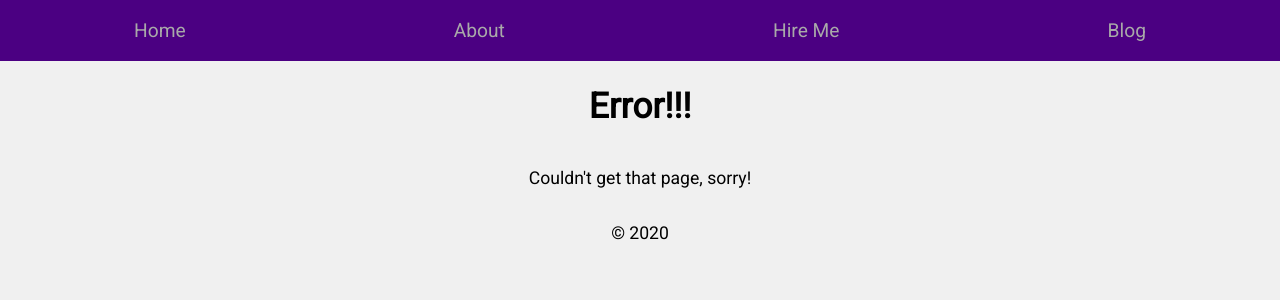
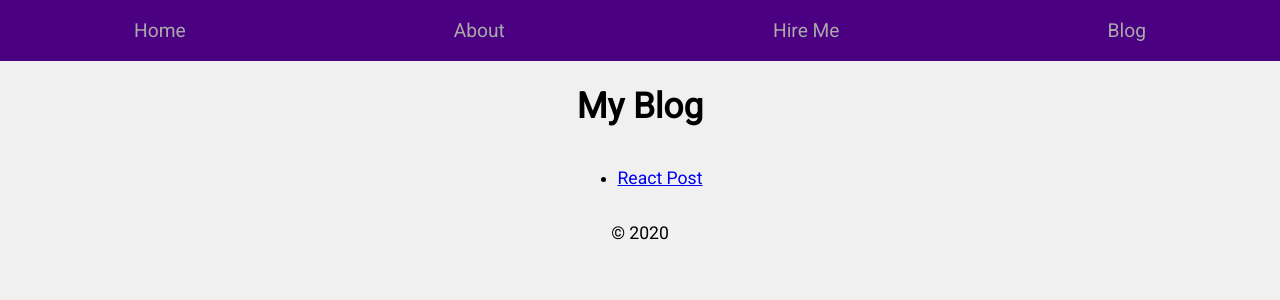
Before and after one commit to hopeogbons/next-portfolio, a Next.js app: page /blog in a window 1280 px wide. Before the commit this address had no page. Shown: the top 300 px of the page. Built offline with nearby package versions, Linux system fonts and the light colour scheme; a small style sheet from the web is missing.

Commit message:
create a blog page

```diff
--- /dev/null
+++ b/pages/blog.js
@@ -0,0 +1,17 @@
+import Link from 'next/link';
+
+import Layout from '../components/Layout';
+
+const Blog = () => (
+  <Layout title="My Blog">
+    <ul>
+      <li>
+        <Link href="/post?title=React">
+          <a>React Post</a>
+        </Link>
+      </li>
+    </ul>
+  </Layout>
+);
+
+export default Blog;
```
